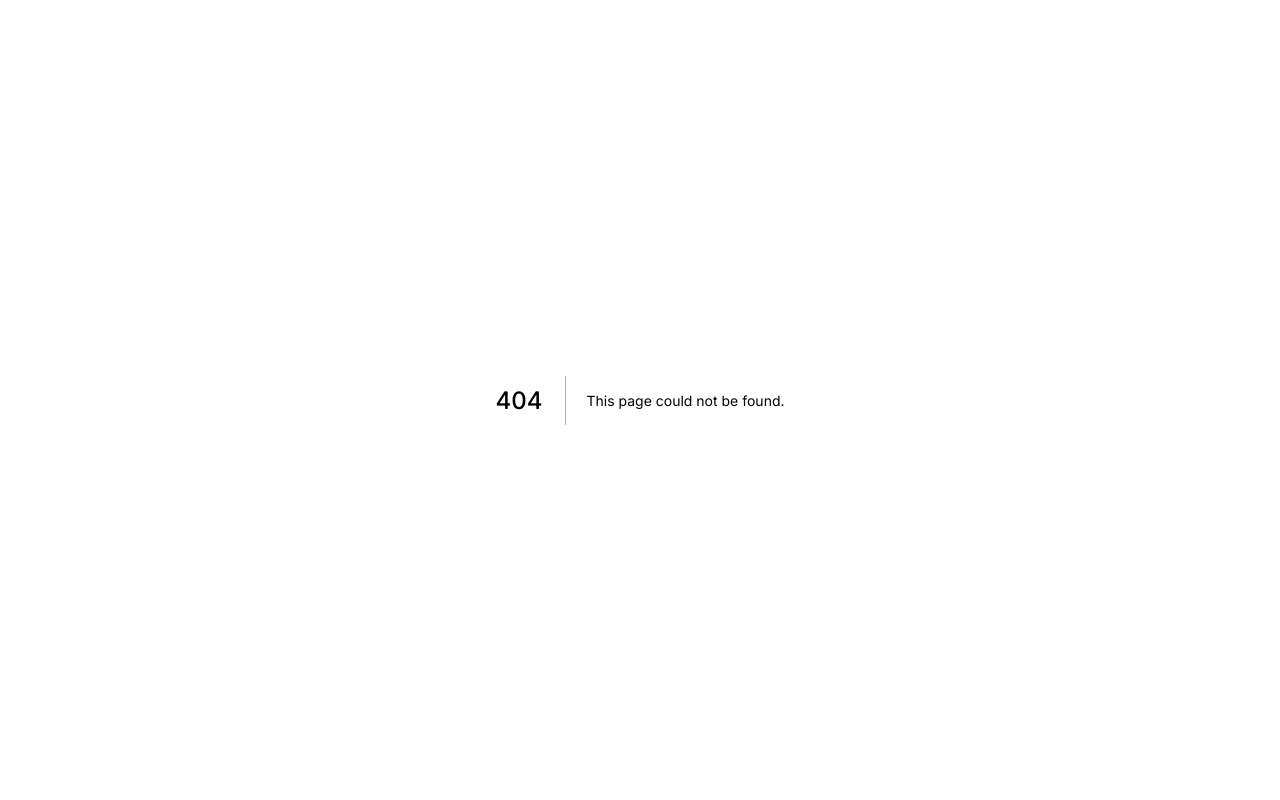
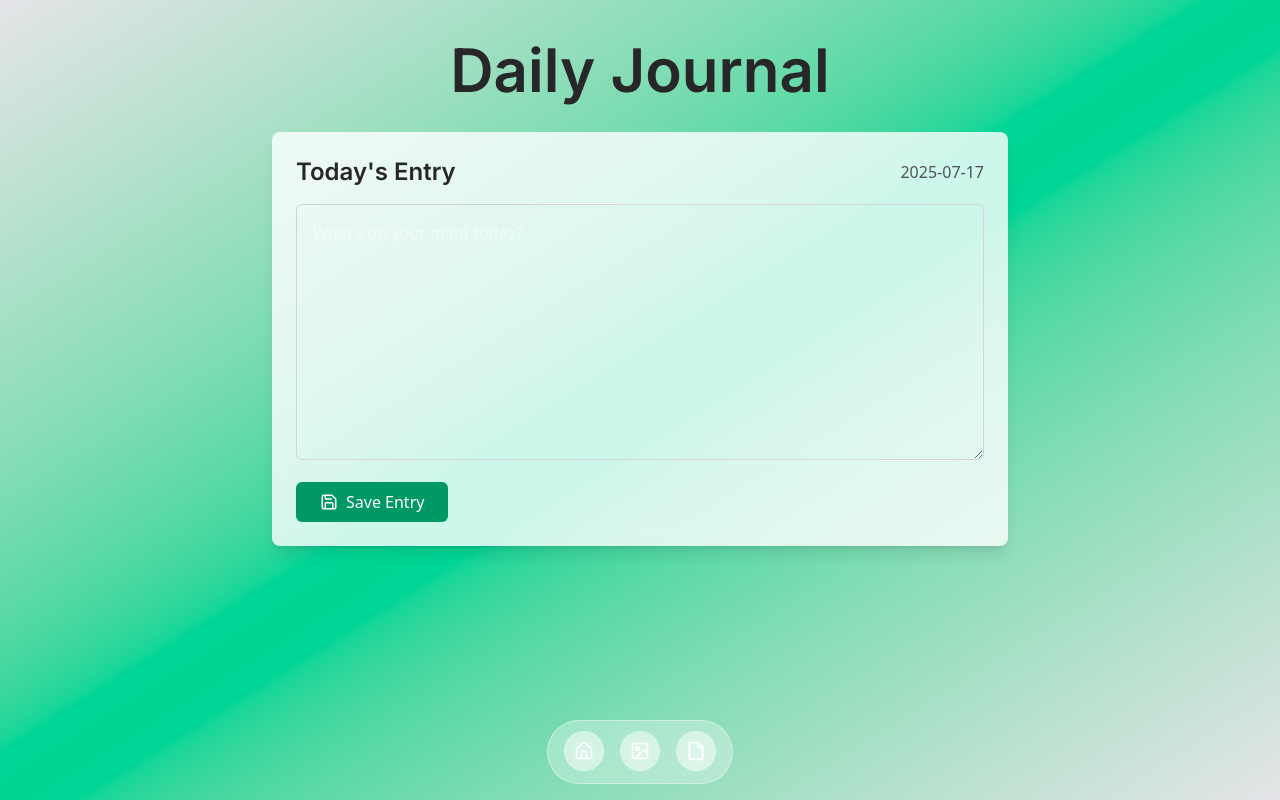
Before and after one commit to ratanz/dump-anything, a Next.js app: page /journal in a window 1280 px wide. Before the commit this address had no page. Built offline with nearby package versions, Linux system fonts and the light colour scheme.

Commit message:
initial pages layout

```diff
--- a/app/pages/Homepage.tsx
+++ b/app/Homepage.tsx
@@ -2,7 +2,7 @@
 import React from 'react'
 import Image from 'next/image'
 import { FloatingDock } from '@/components/ui/floating-dock'
-import { HomeIcon, ImageIcon, VideoIcon, FileIcon } from 'lucide-react'
+import { HomeIcon, ImageIcon, FileIcon } from 'lucide-react'
 
 const Homepage = () => {
   return (
@@ -26,9 +26,8 @@ const Homepage = () => {
       <div className='fixed bottom-4'>
         <FloatingDock items={[
           {title: "Home", icon: <HomeIcon />, href: "/"},
-          {title: "Image", icon: <ImageIcon />, href: ""},
-          {title: "Video", icon: <VideoIcon />, href: ""},
-          {title: "Type", icon: <FileIcon />, href: ""},
+          {title: "Image", icon: <ImageIcon />, href: "/image"},
+          {title: "Journal", icon: <FileIcon />, href: "/journal"},
         ]}/>
       </div>
     </div>
--- /dev/null
+++ b/app/image/page.tsx
@@ -0,0 +1,21 @@
+'use client'
+import React from 'react'
+import { FloatingDock } from '@/components/ui/floating-dock'
+import { HomeIcon, ImageIcon, FileIcon } from 'lucide-react'
+
+export default function ImagePage() {
+  return (
+    <div className='w-full h-screen flex flex-col items-center justify-center bg-gradient-to-tr from-zinc-200 via-purple-500 to-zinc-200'>
+      <h1 className='text-4xl md:text-6xl mb-8'>Image Upload</h1>
+      <p className='text-xl mb-12'>Coming soon: Upload and share your images</p>
+
+      <div className='fixed bottom-4'>
+        <FloatingDock items={[
+          {title: "Home", icon: <HomeIcon />, href: "/"},
+          {title: "Image", icon: <ImageIcon />, href: "/image"},
+          {title: "Journal", icon: <FileIcon />, href: "/journal"},
+        ]}/>
+      </div>
+    </div>
+  )
+}
--- /dev/null
+++ b/app/journal/page.tsx
@@ -0,0 +1,96 @@
+'use client'
+import React, { useState, useEffect } from 'react'
+import { FloatingDock } from '@/components/ui/floating-dock'
+import { HomeIcon, ImageIcon, FileIcon, SaveIcon } from 'lucide-react'
+
+export default function JournalPage() {
+  const [entry, setEntry] = useState('')
+  const [savedEntries, setSavedEntries] = useState<{date: string, content: string}[]>([])
+  const [currentDate, setCurrentDate] = useState('')
+
+  useEffect(() => {
+    // Format current date as YYYY-MM-DD
+    const now = new Date()
+    const formattedDate = now.toISOString().split('T')[0]
+    setCurrentDate(formattedDate)
+
+    // Load saved entries from localStorage
+    const storedEntries = localStorage.getItem('journalEntries')
+    if (storedEntries) {
+      setSavedEntries(JSON.parse(storedEntries))
+    }
+  }, [])
+
+  const handleSaveEntry = () => {
+    if (!entry.trim()) return
+
+    const newEntry = {
+      date: currentDate,
+      content: entry
+    }
+
+    const updatedEntries = [...savedEntries, newEntry]
+    setSavedEntries(updatedEntries)
+
+    // Save to localStorage
+    localStorage.setItem('journalEntries', JSON.stringify(updatedEntries))
+
+    // Clear the current entry
+    setEntry('')
+  }
+
+  return (
+    <div className='w-full min-h-screen flex flex-col items-center pt-10 bg-gradient-to-br from-zinc-200 via-emerald-400 to-zinc-200'>
+      <h1 className='text-4xl md:text-6xl mb-8 text-zinc-800'>Daily Journal</h1>
+
+      <div className='w-full max-w-3xl px-4 flex flex-col gap-6'>
+        <div className='bg-white/80 backdrop-blur-sm rounded-lg shadow-lg p-6'>
+          <div className='flex justify-between items-center mb-4'>
+            <h2 className='text-2xl font-medium text-zinc-800'>Today's Entry</h2>
+            <span className='text-zinc-600'>{currentDate}</span>
+          </div>
+
+          <textarea
+            className='w-full h-64 p-4 border border-zinc-300 rounded-md focus:outline-none focus:ring-2 focus:ring-emerald-500'
+            placeholder="What's on your mind today?"
+            value={entry}
+            onChange={(e) => setEntry(e.target.value)}
+          />
+
+          <button
+            className='mt-4 flex items-center gap-2 bg-emerald-600 hover:bg-emerald-700 text-white px-6 py-2 rounded-md transition-colors'
+            onClick={handleSaveEntry}
+          >
+            <SaveIcon size={18} />
+            Save Entry
+          </button>
+        </div>
+
+        {savedEntries.length > 0 && (
+          <div className='bg-white/80 backdrop-blur-sm rounded-lg shadow-lg p-6'>
+            <h2 className='text-2xl font-medium text-zinc-800 mb-4'>Previous Entries</h2>
+
+            <div className='flex flex-col gap-4 max-h-64 overflow-y-auto'>
+              {savedEntries.slice().reverse().map((entry, index) => (
+                <div key={index} className='border-b border-zinc-200 pb-4'>
+                  <div className='flex justify-between items-center mb-2'>
+                    <span className='font-medium text-zinc-700'>{entry.date}</span>
+                  </div>
+                  <p className='text-zinc-600 whitespace-pre-wrap'>{entry.content}</p>
+                </div>
+              ))}
+            </div>
+          </div>
+        )}
+      </div>
+
+      <div className='fixed bottom-4'>
+        <FloatingDock items={[
+          {title: "Home", icon: <HomeIcon />, href: "/"},
+          {title: "Image", icon: <ImageIcon />, href: "/image"},
+          {title: "Journal", icon: <FileIcon />, href: "/journal"},
+        ]}/>
+      </div>
+    </div>
+  )
+}
--- /dev/null
+++ b/app/lib/sound.ts
@@ -0,0 +1,139 @@
+'use client';
+
+/**
+ * A simple, modular click sound manager for the application
+ */
+class ClickSoundManager {
+  private static instance: ClickSoundManager;
+  private enabled: boolean = true;
+  private volume: number = 0.4;
+  private soundPath: string = '/audio/mouse-click.mp3';
+
+  private constructor() {
+    if (typeof window !== 'undefined') {
+      this.loadSettings();
+    }
+  }
+
+  /**
+   * Get the singleton instance of ClickSoundManager
+   */
+  public static getInstance(): ClickSoundManager {
+    if (!ClickSoundManager.instance) {
+      ClickSoundManager.instance = new ClickSoundManager();
+    }
+    return ClickSoundManager.instance;
+  }
+
+  /**
+   * Load user settings from localStorage
+   */
+  private loadSettings(): void {
+    if (typeof window === 'undefined') return;
+
+    // Load sound enabled/disabled preference
+    const soundEnabled = localStorage.getItem('clickSoundEnabled');
+    if (soundEnabled !== null) {
+      this.enabled = soundEnabled === 'true';
+    }
+
+    // Load volume setting
+    const volumeSetting = localStorage.getItem('clickSoundVolume');
+    if (volumeSetting !== null) {
+      const volume = parseFloat(volumeSetting);
+      if (!isNaN(volume)) {
+        this.volume = Math.max(0, Math.min(1, volume));
+      }
+    }
+  }
+
+  /**
+   * Save current settings to localStorage
+   */
+  private saveSettings(): void {
+    if (typeof window === 'undefined') return;
+
+    localStorage.setItem('clickSoundEnabled', String(this.enabled));
+    localStorage.setItem('clickSoundVolume', String(this.volume));
+  }
+
+  /**
+   * Play the click sound
+   */
+  public play(): void {
+    if (!this.enabled || typeof window === 'undefined') return;
+
+    try {
+      // Create a new audio instance each time for better handling of rapid clicks
+      const sound = new Audio(this.soundPath);
+      sound.volume = this.volume;
+
+      sound.play().catch(err => {
+        console.log('Click sound playback failed:', err);
+      });
+    } catch (error) {
+      console.error('Error playing click sound:', error);
+    }
+  }
+
+  /**
+   * Enable or disable click sound
+   */
+  public setEnabled(enabled: boolean): void {
+    this.enabled = enabled;
+    this.saveSettings();
+  }
+
+  /**
+   * Check if click sound is enabled
+   */
+  public isEnabled(): boolean {
+    return this.enabled;
+  }
+
+  /**
+   * Set the volume for click sound (0.0 to 1.0)
+   */
+  public setVolume(volume: number): void {
+    this.volume = Math.max(0, Math.min(1, volume));
+    this.saveSettings();
+  }
+
+  /**
+   * Get the current volume
+   */
+  public getVolume(): number {
+    return this.volume;
+  }
+}
+
+// Create singleton instance
+export const clickSound =
+  typeof window !== 'undefined' ? ClickSoundManager.getInstance() : null;
+
+/**
+ * Play a click sound effect
+ */
+export function playClickSound(): void {
+  clickSound?.play();
+}
+
+/**
+ * Toggle click sound on/off
+ */
+export function toggleClickSound(enabled?: boolean): void {
+  if (clickSound) {
+    if (enabled !== undefined) {
+      clickSound.setEnabled(enabled);
+    } else {
+      clickSound.setEnabled(!clickSound.isEnabled());
+    }
+  }
+}
+
+/**
+ * Check if click sound is enabled
+ */
+export function isClickSoundEnabled(): boolean {
+  return clickSound?.isEnabled() ?? false;
+}
--- a/app/page.tsx
+++ b/app/page.tsx
@@ -1,5 +1,4 @@
-import Image from "next/image";
-import Homepage from "./pages/Homepage";
+import Homepage from "./Homepage";
 import Navbar from "./components/Navbar";
 
 export default function Home() {
```
